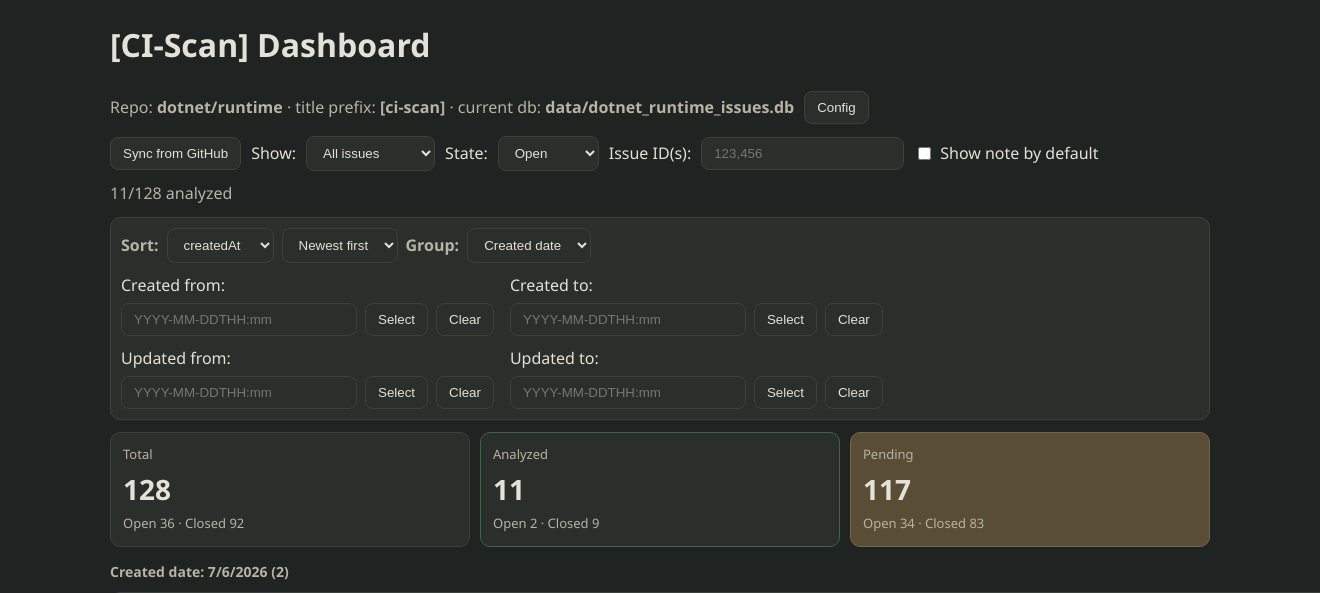
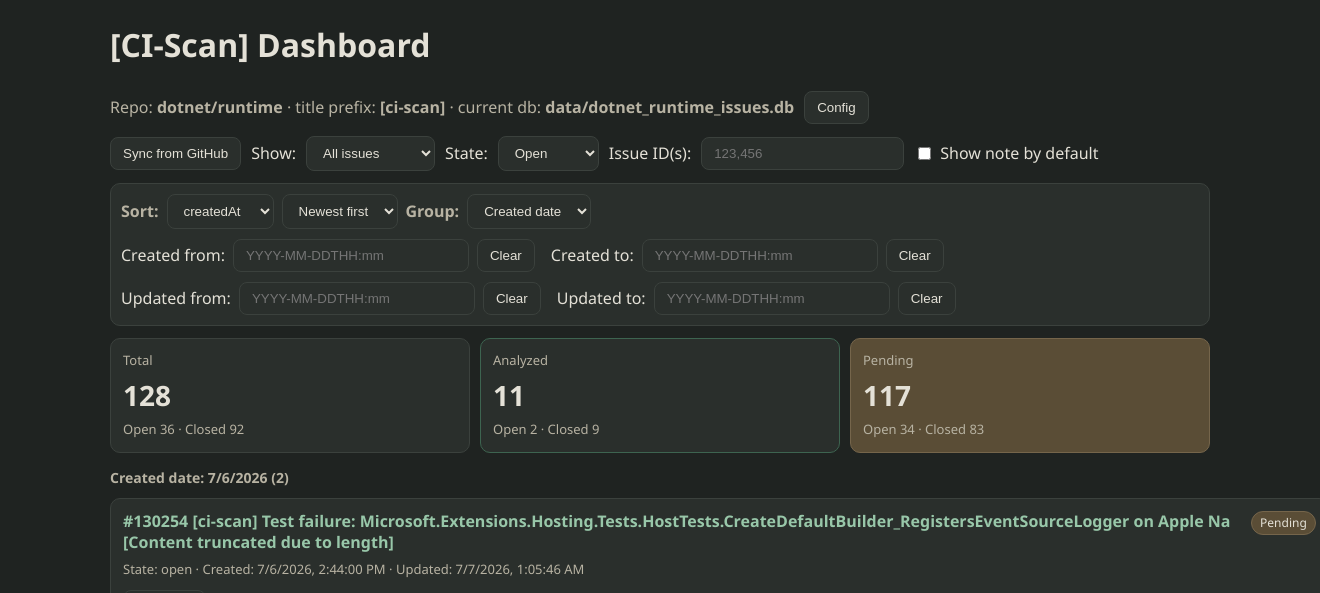
Before and after one commit to shimingsg/svc-ci-scan-dashboard, a Flask app: page / in a window 1320 px wide. Shown: the top 593 px of the page. Run offline with Flask 3, Linux system fonts and the light colour scheme; data comes from the database, SQL or seed files in the repository.

Commit message:
feat: streamline dashboard filters
Co-authored-by: Copilot <223556219+Copilot@users.noreply.github.com>

```diff
--- a/static/app.js
+++ b/static/app.js
@@ -12,19 +12,15 @@ const sortDir = document.getElementById("sortDir");
 const groupBy = document.getElementById("groupBy");
 const createdFrom = document.getElementById("createdFrom");
 const createdFromPicker = document.getElementById("createdFromPicker");
-const createdFromSelectBtn = document.getElementById("createdFromSelectBtn");
 const createdFromClearBtn = document.getElementById("createdFromClearBtn");
 const createdTo = document.getElementById("createdTo");
 const createdToPicker = document.getElementById("createdToPicker");
-const createdToSelectBtn = document.getElementById("createdToSelectBtn");
 const createdToClearBtn = document.getElementById("createdToClearBtn");
 const updatedFrom = document.getElementById("updatedFrom");
 const updatedFromPicker = document.getElementById("updatedFromPicker");
-const updatedFromSelectBtn = document.getElementById("updatedFromSelectBtn");
 const updatedFromClearBtn = document.getElementById("updatedFromClearBtn");
 const updatedTo = document.getElementById("updatedTo");
 const updatedToPicker = document.getElementById("updatedToPicker");
-const updatedToSelectBtn = document.getElementById("updatedToSelectBtn");
 const updatedToClearBtn = document.getElementById("updatedToClearBtn");
 const configModal = document.getElementById("configModal");
 const repoInput = document.getElementById("repoInput");
@@ -33,7 +29,6 @@ const configCancelBtn = document.getElementById("configCancelBtn");
 const configSaveBtn = document.getElementById("configSaveBtn");
 const statusPanel = document.getElementById("statusPanel");
 const statusEl = document.getElementById("status");
-const summaryEl = document.getElementById("summary");
 const listEl = document.getElementById("list");
 
 const state = {
@@ -281,7 +276,6 @@ async function loadIssuesAndPersistConfig() {
 
 async function refreshSummary() {
   const summary = await getJson("/api/summary");
-  summaryEl.textContent = `${summary.analyzed}/${summary.total} analyzed`;
   statusPanel.innerHTML = `
     <div class="status-card total">
       <div class="status-label">Total</div>
@@ -480,12 +474,12 @@ async function applyDateTextInput(inputEl, key) {
   await loadIssuesAndPersistConfig();
 }
 
-function bindDateInput(textInput, pickerInput, selectBtn, key) {
+function bindDateInput(textInput, pickerInput, key) {
   textInput.addEventListener("change", async () => {
     await applyDateTextInput(textInput, key);
   });
 
-  selectBtn.addEventListener("click", () => {
+  textInput.addEventListener("focus", () => {
     openPicker(pickerInput);
   });
 
@@ -495,10 +489,10 @@ function bindDateInput(textInput, pickerInput, selectBtn, key) {
   });
 }
 
-bindDateInput(createdFrom, createdFromPicker, createdFromSelectBtn, "createdFrom");
-bindDateInput(createdTo, createdToPicker, createdToSelectBtn, "createdTo");
-bindDateInput(updatedFrom, updatedFromPicker, updatedFromSelectBtn, "updatedFrom");
-bindDateInput(updatedTo, updatedToPicker, updatedToSelectBtn, "updatedTo");
+bindDateInput(createdFrom, createdFromPicker, "createdFrom");
+bindDateInput(createdTo, createdToPicker, "createdTo");
+bindDateInput(updatedFrom, updatedFromPicker, "updatedFrom");
+bindDateInput(updatedTo, updatedToPicker, "updatedTo");
 
 async function clearSingleDateFilter(textInput, pickerInput, key) {
   textInput.value = "";
--- a/static/styles.css
+++ b/static/styles.css
@@ -76,8 +76,13 @@ body {
 }
 
 .datetime-field {
-  display: grid;
-  gap: 6px;
+  display: flex;
+  align-items: center;
+  gap: 8px;
+}
+
+.datetime-field label {
+  white-space: nowrap;
 }
 
 button,
--- a/templates/index.html
+++ b/templates/index.html
@@ -34,7 +34,6 @@
         <input id="showNoteDefault" type="checkbox" />
         Show note by default
       </label>
-      <span id="summary" class="muted"></span>
     </div>
 
     <div class="datetime-panel">
@@ -61,7 +60,6 @@
           <div class="datetime-input-group">
             <input id="createdFrom" type="text" placeholder="YYYY-MM-DDTHH:mm" />
             <input id="createdFromPicker" type="datetime-local" class="picker-hidden" />
-            <button id="createdFromSelectBtn" type="button">Select</button>
             <button id="createdFromClearBtn" type="button">Clear</button>
           </div>
         </div>
@@ -70,7 +68,6 @@
           <div class="datetime-input-group">
             <input id="createdTo" type="text" placeholder="YYYY-MM-DDTHH:mm" />
             <input id="createdToPicker" type="datetime-local" class="picker-hidden" />
-            <button id="createdToSelectBtn" type="button">Select</button>
             <button id="createdToClearBtn" type="button">Clear</button>
           </div>
         </div>
@@ -81,7 +78,6 @@
           <div class="datetime-input-group">
             <input id="updatedFrom" type="text" placeholder="YYYY-MM-DDTHH:mm" />
             <input id="updatedFromPicker" type="datetime-local" class="picker-hidden" />
-            <button id="updatedFromSelectBtn" type="button">Select</button>
             <button id="updatedFromClearBtn" type="button">Clear</button>
           </div>
         </div>
@@ -90,7 +86,6 @@
           <div class="datetime-input-group">
             <input id="updatedTo" type="text" placeholder="YYYY-MM-DDTHH:mm" />
             <input id="updatedToPicker" type="datetime-local" class="picker-hidden" />
-            <button id="updatedToSelectBtn" type="button">Select</button>
             <button id="updatedToClearBtn" type="button">Clear</button>
           </div>
         </div>
```
